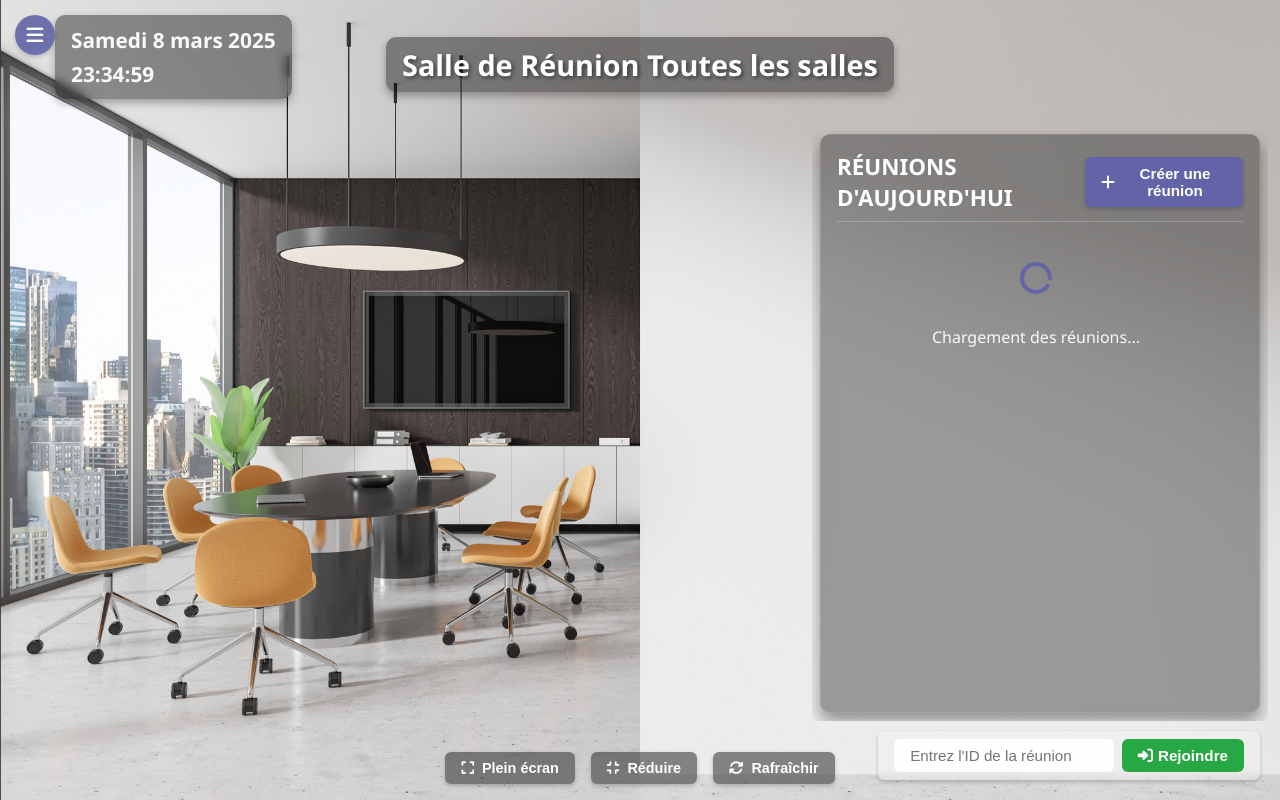
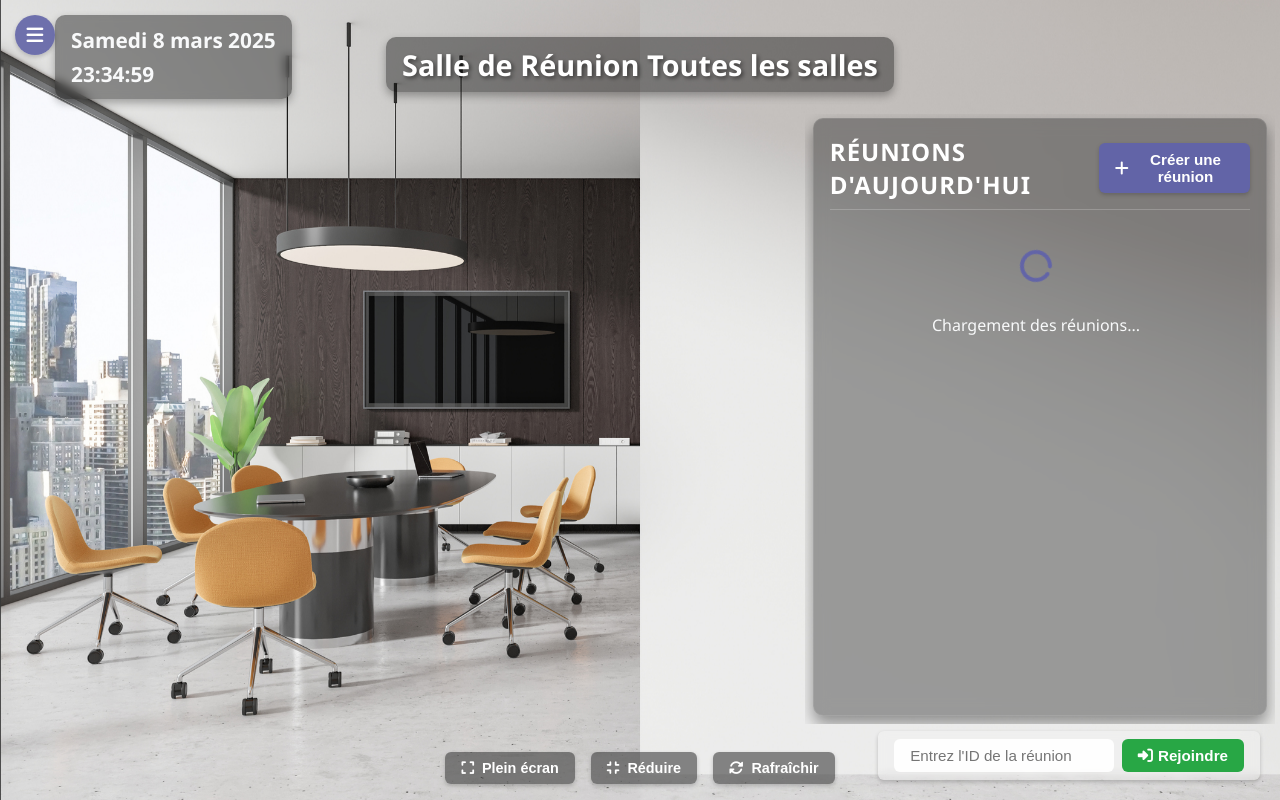
Before and after one commit to kaizen2025/teamsrooms_dev, a Flask app: page / in a window 1280 px wide. Run offline with Flask 3, Linux system fonts and the light colour scheme; data that the repository does not hold is empty.

Commit message:
Update meetings.css

```diff
--- a/static/css/meetings.css
+++ b/static/css/meetings.css
@@ -6,10 +6,10 @@
 .meetings-container {
   grid-area: meetings;
   overflow: hidden;
-  width: 95%;
-  height: 95%;
+  width: 98%;
+  height: 98%;
   padding: var(--spacing-xs) var(--spacing-sm) var(--spacing-sm) var(--spacing-sm);
-  margin: var(--spacing-md) auto;
+  margin: 0 auto;
   justify-self: center;
 }
 
@@ -25,7 +25,7 @@
   color: white;
   display: flex;
   flex-direction: column;
-  max-height: calc(100vh - 140px);
+  max-height: calc(100vh - 80px);
 }
 
 /* En-tête avec titre et bouton */
@@ -40,9 +40,10 @@
 
 .meetings h2 {
   margin: 0;
-  font-size: 1.4rem;
+  font-size: 1.5rem;
   font-weight: bold;
   text-transform: uppercase;
+  letter-spacing: 1px;
 }
 
 /* Liste des réunions */
@@ -50,7 +51,7 @@
   flex: 1;
   overflow-y: auto;
   padding-right: var(--spacing-sm);
-  max-height: calc(100vh - 210px);
+  max-height: calc(100vh - 140px);
   scrollbar-width: thin;
   scrollbar-color: rgba(255, 255, 255, 0.3) transparent;
 }
@@ -108,12 +109,17 @@
   color: #ccc;
 }
 
-/* Section de status */
+/* Section de status - Suppression de la redondance "Aujourd'hui" */
 .status-section {
   display: flex;
-  justify-content: space-between;
+  justify-content: flex-start;
   align-items: center;
-  margin: var(--spacing-sm) 0;
+  margin: var(--spacing-sm) 0 var(--spacing-md) 0;
+}
+
+/* Suppression de l'affichage du texte redondant "Aujourd'hui" */
+.status-section h4:first-child {
+  display: none;
 }
 
 .status-current {
```
